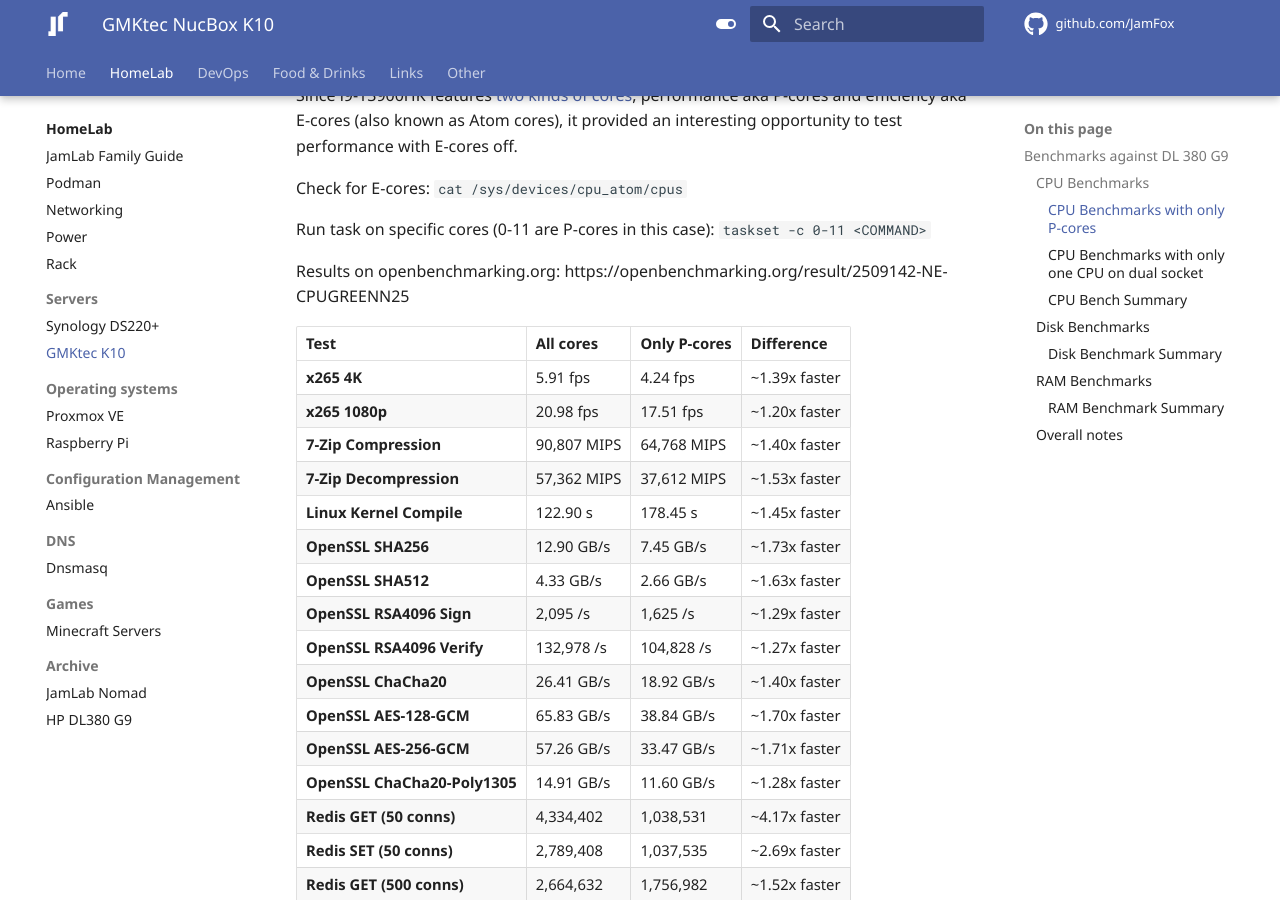
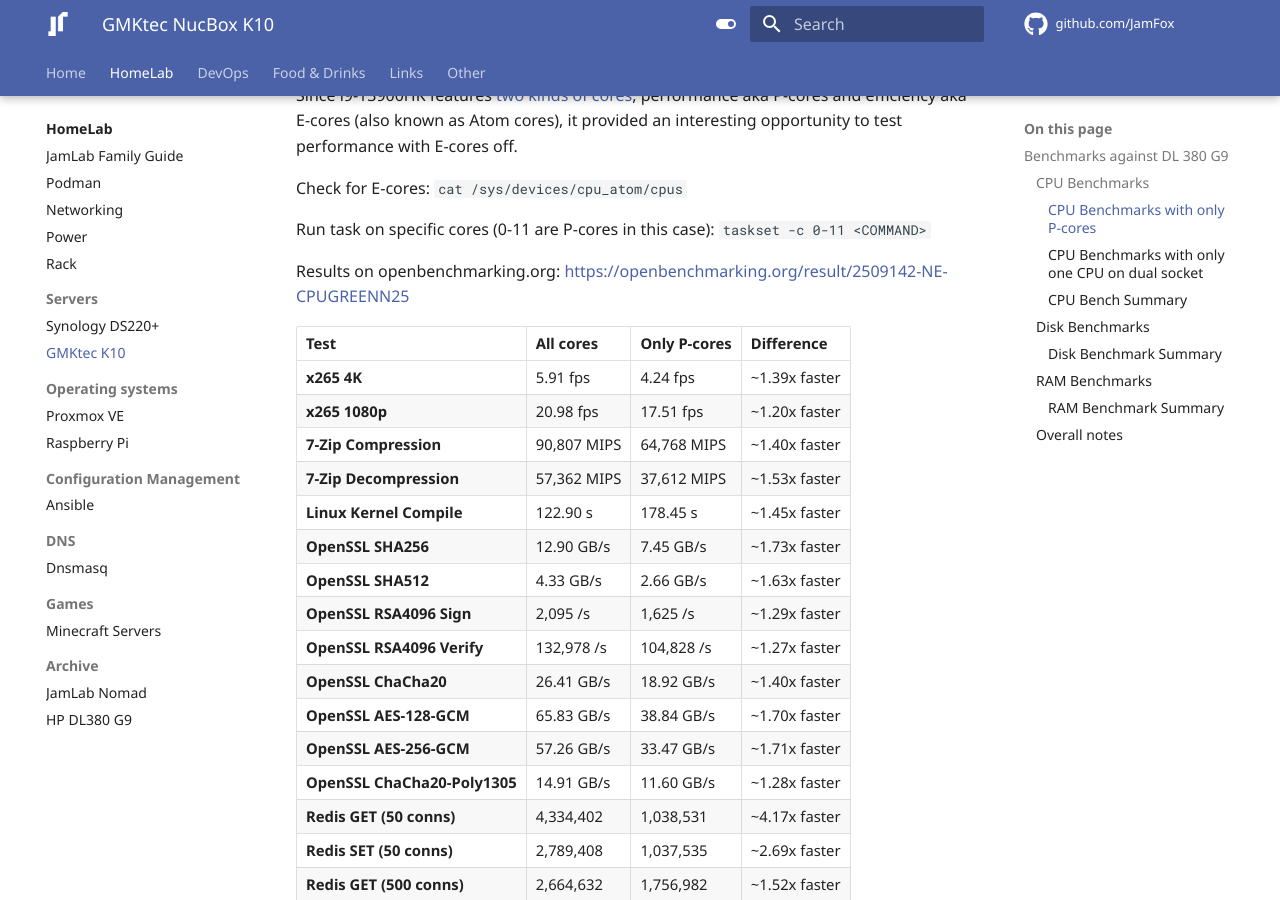
Before and after one commit to JamFox/docs.jamfox.dev, an MkDocs documentation site: the page built from docs/content/homelab/gmkteck10.md, in a window 1280 px wide and 900 px high, scrolled down 3033 px. Built offline with MkDocs 1.6.1 and Material for MkDocs 9.7.7, drawn with Linux system fonts in a browser that asks for light colours; comment, search, counter and statistics services are not loaded; part of the change alters nothing that is shown.

```diff
--- a/docs/content/homelab/gmkteck10.md
+++ b/docs/content/homelab/gmkteck10.md
@@ -53,8 +53,8 @@ Green has: Intel Core i9-13900HK @ 5.20GHz (14 Cores / 20 Threads)
 
 Results on openbenchmarking.org:
 
-- https://openbenchmarking.org/result/2509137-NE-SOLCPU35817
-- https://openbenchmarking.org/result/2509117-NE-GREENCPU761
+- [https://openbenchmarking.org/result/2509137-NE-SOLCPU35817](https://openbenchmarking.org/result/2509137-NE-SOLCPU35817)
+- [https://openbenchmarking.org/result/2509117-NE-GREENCPU761](https://openbenchmarking.org/result/2509137-NE-SOLCPU35817)
 
 | Test | Green | Sol | Difference |
 |------|-----------|---------|------------|
@@ -102,7 +102,7 @@ Check for E-cores: `cat /sys/devices/cpu_atom/cpus`
 
 Run task on specific cores (0-11 are P-cores in this case): `taskset -c 0-11 <COMMAND>`
 
-Results on openbenchmarking.org: https://openbenchmarking.org/result/2509142-NE-CPUGREENN25
+Results on openbenchmarking.org: [https://openbenchmarking.org/result/2509142-NE-CPUGREENN25](https://openbenchmarking.org/result/2509142-NE-CPUGREENN25)
 
 | Test                          | All cores   | Only P-cores | Difference    |
 | ----------------------------- | ----------- | ------------ | --------------|
@@ -176,8 +176,8 @@ Green has: NVMe 1000GB CT1000E100SSD8 on xfs
 
 Results on openbenchmarking.org:
 
-- https://openbenchmarking.org/result/2509115-NE-DISKGREEN01
-- https://openbenchmarking.org/result/2509145-NE-DISKSOL7014
+- [https://openbenchmarking.org/result/2509115-NE-DISKGREEN01](https://openbenchmarking.org/result/2509115-NE-DISKGREEN01)
+- [https://openbenchmarking.org/result/2509145-NE-DISKSOL7014](https://openbenchmarking.org/result/2509145-NE-DISKSOL7014)
 
 | Test | Green | Sol | Difference |
 |------|------------|----------|------------|
```
